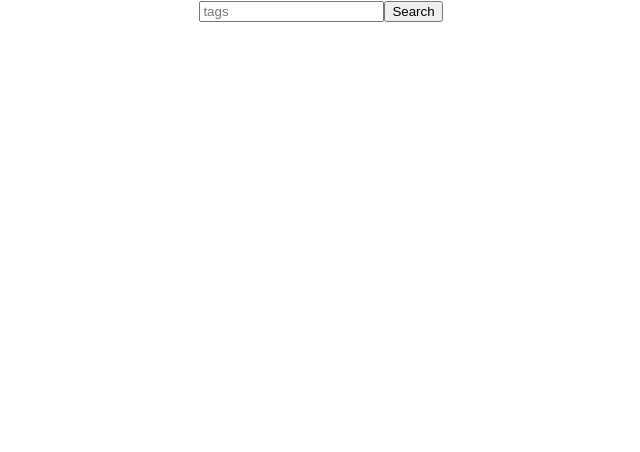
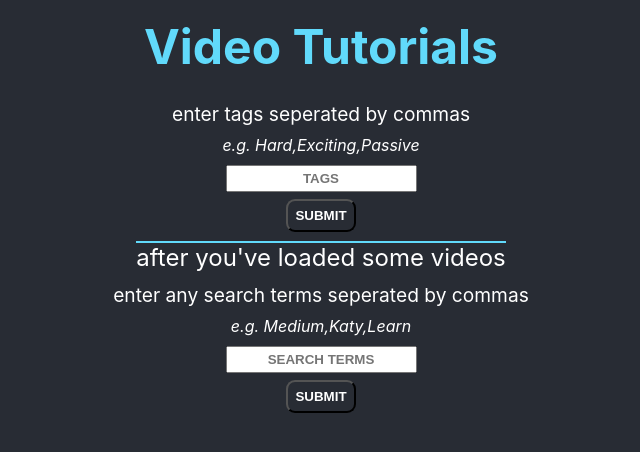
Before and after one commit to kealanheena/teachTestVideoTutorials, a React (Create React App) app: page / in a window 1280 px wide. Shown: the top 452 px of the page, without its empty margins (319-959 px from the left). Built offline with nearby package versions, Linux system fonts and the light colour scheme.

Commit message:
Feat: add front-end to app basic instructions and inputs

```diff
--- a/src/App.css
+++ b/src/App.css
@@ -1,16 +1,5 @@
 .App {
   text-align: center;
-}
-
-.App-logo {
-  height: 40vmin;
-  pointer-events: none;
-}
-
-@media (prefers-reduced-motion: no-preference) {
-  .App-logo {
-    animation: App-logo-spin infinite 20s linear;
-  }
 }
 
 .App-header {
@@ -19,20 +8,63 @@
   display: flex;
   flex-direction: column;
   align-items: center;
-  justify-content: center;
   font-size: calc(10px + 2vmin);
   color: white;
 }
 
 .App-link {
   color: #61dafb;
+  text-decoration: none;
 }
 
-@keyframes App-logo-spin {
-  from {
-    transform: rotate(0deg);
-  }
-  to {
-    transform: rotate(360deg);
-  }
+.Title {
+  color: #61dafb;
+  font-size: 3rem;
+  margin: 17px;
 }
+
+.Video-container {
+  border-bottom: 2px solid #61dafb;
+}
+
+.Seperated-paragraph {
+  border-top: 2px solid #61dafb;
+  margin: 2px 0;
+}
+
+h1 {
+  font-size: 2.3rem;
+  margin: 5% 0;
+}
+
+p {
+  font-size: 1.5rem;
+  margin: 5px 0;
+}
+
+button {
+  background-color: #282c34;
+  color: white;
+  font-weight: bold;
+  border-radius: 9px;
+  margin: 7px 0;
+  padding: 7px;
+  cursor: pointer;
+}
+
+input {
+  color: #282c34;
+  text-align: center;
+  font-weight: bold;
+  padding: 4px;
+}
+
+i {
+  font-size: 1rem;
+  margin: 0 0 10px 0;
+}
+
+label {
+  font-size: 1.2rem;
+  margin: 9px 0;
+}
--- a/src/App.js
+++ b/src/App.js
@@ -1,15 +1,88 @@
 // import logo from './logo.svg';
+import React from 'react';
 import './App.css';
+import getTopRatedTutorialsForTags from "./functions/getTopRatedTutorialsForTags";
+import searchForTutorials from './functions/searchForTutorials';
 
-function App() {
+class App extends React.Component {
+  constructor(props) {
+    super(props);
+    this.state = {
+      data: [],
+      displayData: [],
+      tags: '',
+      searchTerms: ''
+    };
+
+    this.handleChange = this.handleChange.bind(this);
+    this.onClick = this.onClick.bind(this);
+    this.handleChangeSearchTerms = this.handleChangeSearchTerms.bind(this);
+    this.onClickSearchTerms = this.onClickSearchTerms.bind(this);
+  }
+
+  handleChange(event) {
+    this.setState({ tags: event.target.value });
+  }
+
+  async onClick() {
+    const updatedData = await getTopRatedTutorialsForTags(this.state.tags);
+    this.setState({
+      data: updatedData,
+      displayData: updatedData
+    });
+  }
+
+  handleChangeSearchTerms(event) {
+    console.log(event.target.value)
+    this.setState({ searchTerms: event.target.value });
+  }
+
+  onClickSearchTerms() {
+    const updatedData = searchForTutorials(this.state.searchTerms, this.state.data);
+    console.log(updatedData)
+    this.setState({
+      displayData: updatedData
+    });
+  }
+
+  render() {
     return (
       <div className="App">
+        <div className="App-header">
         {/* My Code Starts Here */}
-      <input placeholder="tags"></input>
-      <button>Search</button>
+          <h1 className="Title">Video Tutorials</h1>
+          <label htmlFor="tags">enter tags seperated by commas</label>
+          <i>e.g. Hard,Exciting,Passive</i>
+          <input id="tags" onChange={this.handleChange} placeholder="TAGS" value={this.state.tags}/>
+          <button onClick={this.onClick}>
+            SUBMIT
+          </button>
+
+          <p className="Seperated-paragraph">after you've loaded some videos</p>
+
+          <label htmlFor="search">enter any search terms seperated by commas</label>
+          <i>e.g. Medium,Katy,Learn</i>
+          <input id="search" onChange={this.handleChangeSearchTerms} placeholder="SEARCH TERMS" value={this.state.searchTerms}/>
+          <button onClick={this.onClickSearchTerms}>
+            SUBMIT
+          </button>
+
+          {this.state.displayData.map((video) => {
+            const roundedAverageUserRating = Math.round(video.averageUserRating*100);
+
+            return (
+            <div key={video.id} className={'Video-container'}>
+              <h1><a href={video.videoUrl} className={'App-link'}>{video.videoTitle}</a></h1>
+              <p>Teacher Name: {video.teacherName}</p>
+              <p>Rating: {roundedAverageUserRating}</p>
+            </div>
+            );
+          })}
         {/* My Code Ends Here */}
+        </div>
       </div>
     );
   }
+}
 
 export default App;
--- a/src/functions/getTopRatedTutorialsForTags.js
+++ b/src/functions/getTopRatedTutorialsForTags.js
@@ -8,7 +8,7 @@ import axios from 'axios'
 
 async function getTopRatedTutorialsForTags(tags, amountOfVideos = 20) {
   if (tags === '') {
-    return `Opps Seems you didn't input any tags`;
+    return [];
   }
 
   const tagsArray = tags.toUpperCase().split(',')
```
Also changed, not shown: 2 other files (tests, documents, lock files or other folders). Lines whose indentation alone changed are shown as unchanged.
